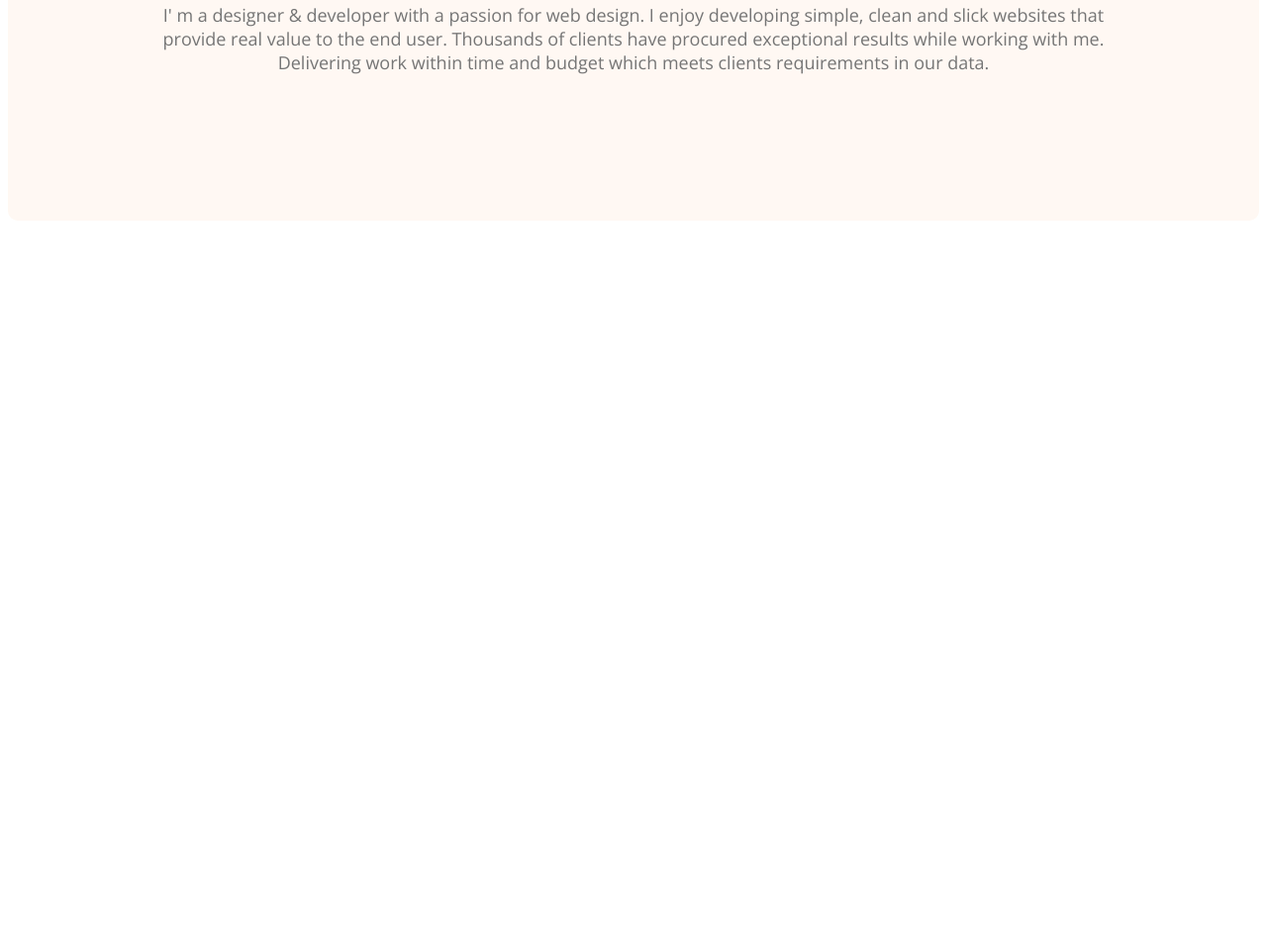
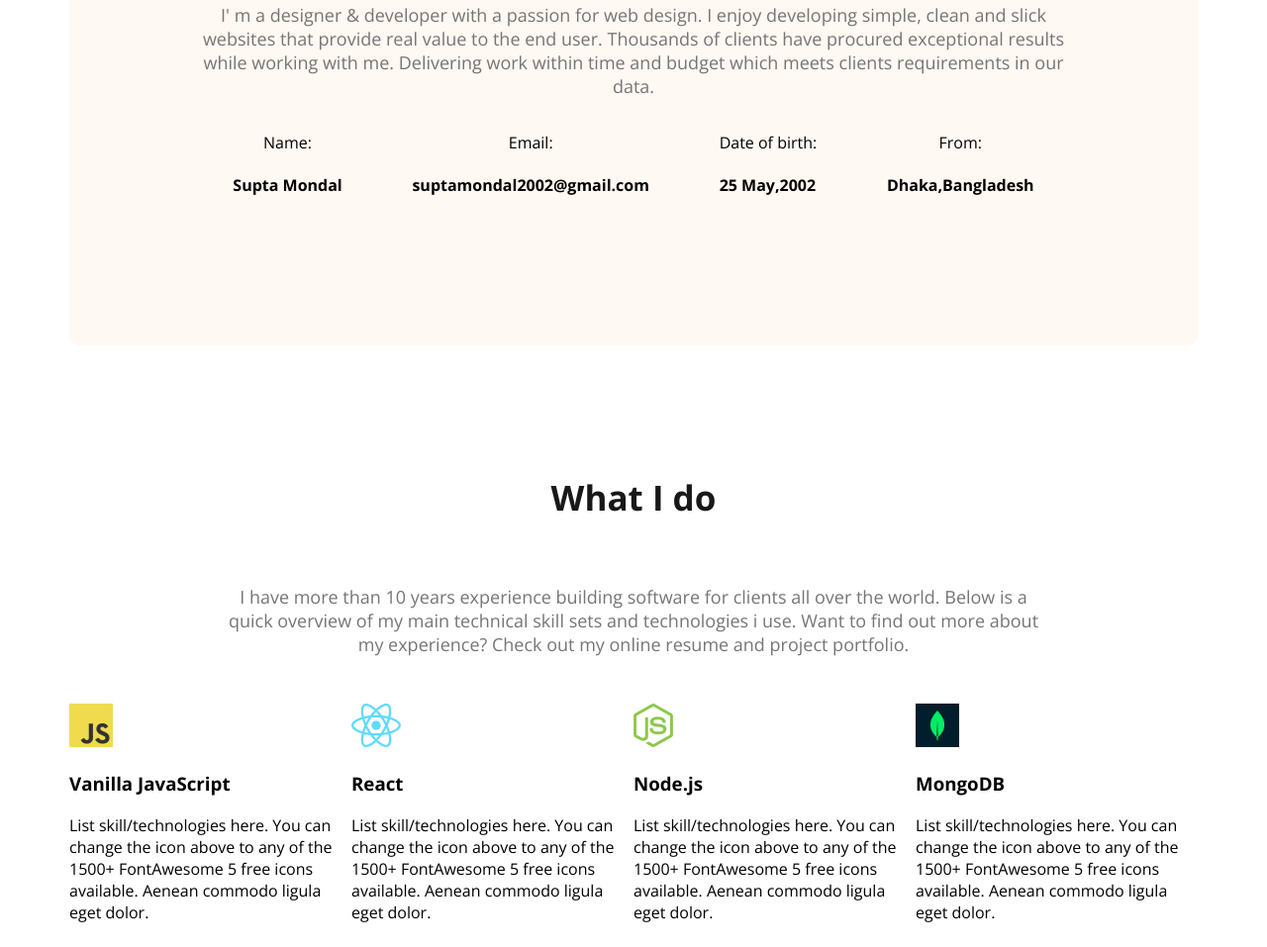
Before and after one commit to Supta2002/develop-portfolio, a plain HTML site: page index.html in a window 1280 px wide. Shown: the part 1142-2099 px from the top of the page at 99% size. Before the commit the page ends 1495 px from the top, so only its background shows below. Drawn offline with nearby package versions, Linux system fonts and the light colour scheme.

Commit message:
added what i do informatiom

```diff
--- a/index.html
+++ b/index.html
@@ -33,10 +33,65 @@
     </header>
 
     <main>
-        <section class="about">
+     <section class="about">
             <h3 class="section-title">About Me</h3>
             <p class="section-des">I' m a designer & developer with a passion for web design. I enjoy developing simple, clean and slick websites that provide real value to the end user. Thousands of clients have procured exceptional results while working with me. Delivering work within time and budget which meets clients requirements in our data.</p>
-        </section>
+
+        <div class="container">
+
+            <div class="about-container">
+                <p class="about-info">Name:</p>
+                <h4 class="info">Supta Mondal</h4>
+            </div>
+            <div class="about-container">
+                <p class="about-info">Email:</p>
+                <h4 class="info">suptamondal2002@gmail.com</h4>
+            </div>
+            <div class="about-container">
+                <p class="about-info">Date of birth:</p>
+                <h4 class="info">25 May,2002</h4>
+            </div>
+            <div class="about-container">
+                <p class="about-info">From:</p>
+                <h4 class="info">Dhaka,Bangladesh</h4>
+             </div>
+
+        </div>
+
+     </section>
+
+     <!-- what i do section -->
+
+     <section>
+        <h3 class="section-title">What I do</h3>
+        <p id="des" class="section-des">I have more than 10 years experience building software for clients all over the world. Below is a quick overview of my main technical skill sets and technologies i use. Want to find out more about my experience? Check out my online resume and project portfolio.</p>
+
+        <div class="skills-container">
+
+            <div class="skill">
+                <img src="images/icons/js.png" alt="">
+                <h3 class="skill-title">Vanilla JavaScript</h3>
+                <p class="skill-des">List skill/technologies here. You can change the icon above to any of the 1500+ FontAwesome 5 free icons available. Aenean commodo ligula eget dolor.</p>
+            </div>
+            <div class="skill">
+                <img src="images/icons/react.png" alt="">
+                <h3 class="skill-title">React</h3>
+                <p class="skill-des">List skill/technologies here. You can change the icon above to any of the 1500+ FontAwesome 5 free icons available. Aenean commodo ligula eget dolor.</p>
+            </div>
+            <div class="skill">
+                <img src="images/icons/nodejs.png" alt="">
+                <h3 class="skill-title">Node.js</h3>
+                <p class="skill-des">List skill/technologies here. You can change the icon above to any of the 1500+ FontAwesome 5 free icons available. Aenean commodo ligula eget dolor.</p>
+            </div>
+            <div class="skill">
+                <img src="images/icons/mongo.png" alt="">
+                <h3 class="skill-title">MongoDB</h3>
+                <p class="skill-des">List skill/technologies here. You can change the icon above to any of the 1500+ FontAwesome 5 free icons available. Aenean commodo ligula eget dolor.</p>
+            </div>
+
+        </div>
+     </section>
+
     </main>
 
     <footer>
--- a/styles/portfolio.css
+++ b/styles/portfolio.css
@@ -117,3 +117,30 @@ li a {
     font-size: 35px;
     font-weight: 700;
 }
+
+main {
+    max-width: 1140px;
+    margin: 0 auto;
+    /* justify-content: center; */
+}
+
+.container{
+    display: flex;
+    justify-content: space-around;
+}
+.skills-container{
+    display: flex;
+    justify-content: space-around;
+}
+
+.about-info{
+    text-align: center;
+}
+#des{
+    padding: 30px 150px;
+}
+/* .skill{
+    background-color: rgb(249, 245, 245);
+    margin: 10px;
+    padding: 10px 20px;
+} */
```
